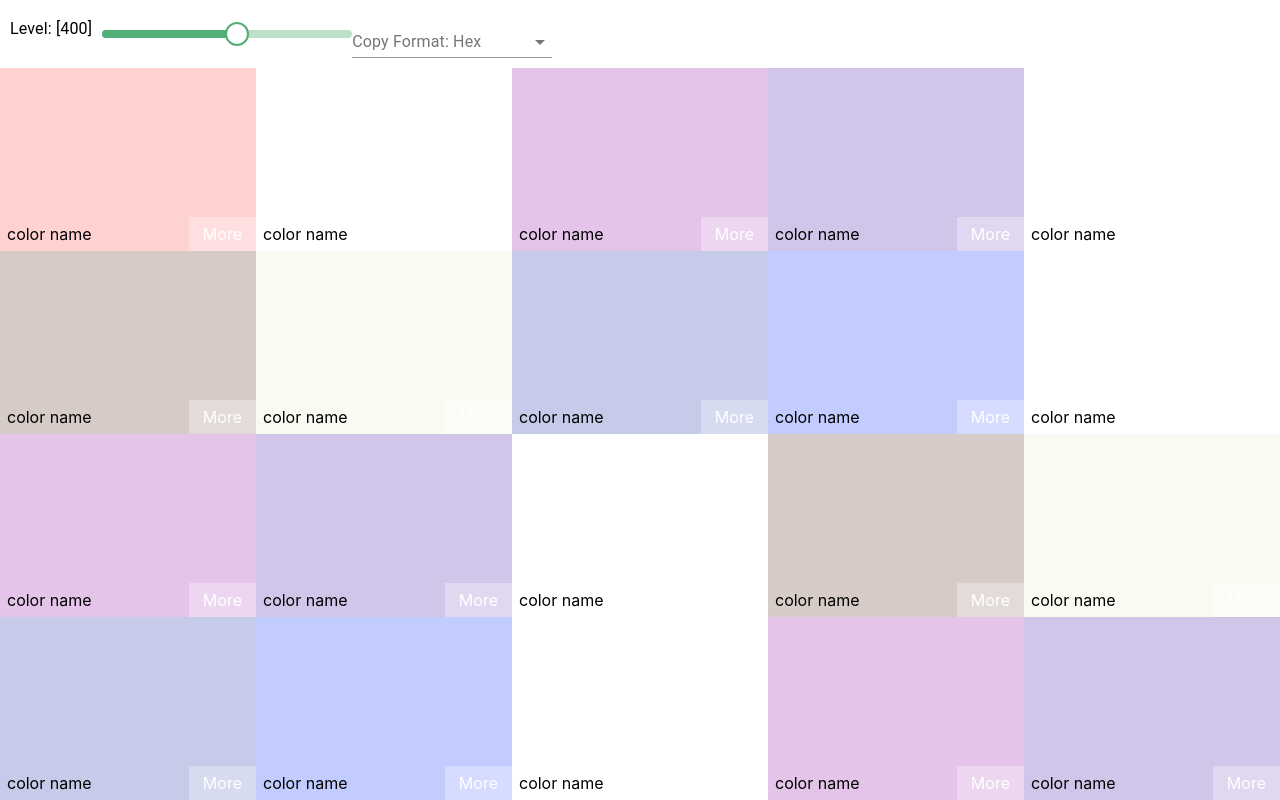
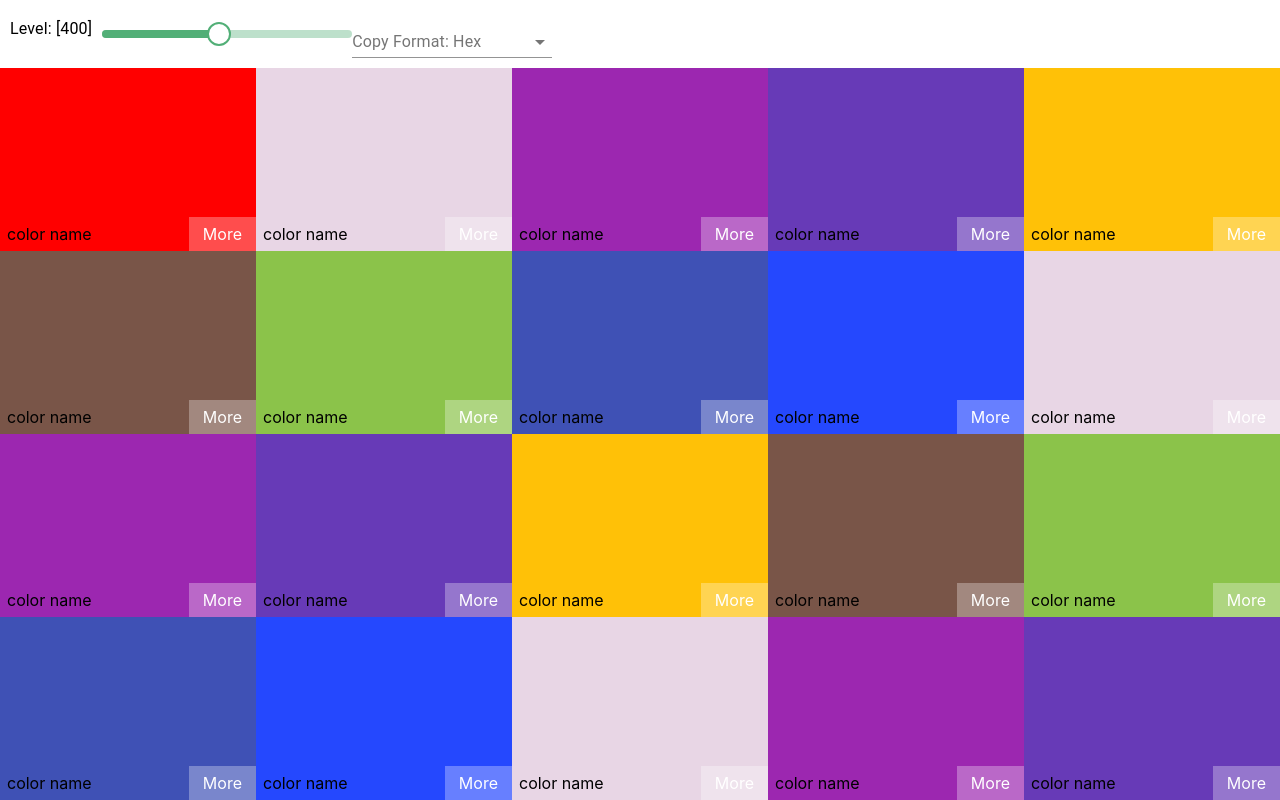
Before and after one commit to lucas-mdiniz/color-palette, a React (Create React App) app: page /palette/asd in a window 1280 px wide. Built offline with nearby package versions, Linux system fonts and the light colour scheme; data requests are answered from the project's data file; the HTML template or start-up script is replaced by a standard one.

Commit message:
adjust the color shades with the luminance function

```diff
--- a/src/ColorBox.js
+++ b/src/ColorBox.js
@@ -89,18 +89,22 @@ class ColorBox extends Component{
         this.copyColor = this.copyColor.bind(this);
     }
 
-    colorFormated(){
+    colorFormated(colors){
         if(this.props.colorFormat === 'hex'){
-            return(color(this.props.color).hex());
+            return(color(colors).hex());
         } else if(this.props.colorFormat === 'rgb'){
-            return(`rgb(${color(this.props.color).rgb().map(color => color)})`);
+            return(`rgb(${color(colors).rgb().map(color => color)})`);
         } else {
-            return(`rgba(${color(this.props.color).rgba().map(color => color)})`);
+            return(`rgba(${color(colors).rgba().map(color => color)})`);
         }
     }
 
     colorLuminance(){
-        return chroma(this.props.color).luminance(chroma(this.props.color).luminance() + this.props.luminanceLevel/800);
+        if(this.props.luminanceLevel !== 400){
+            return chroma(this.props.color).luminance(chroma(this.props.color).luminance() + this.props.luminanceLevel/900);
+        } else {
+            return this.props.color;
+        }
     }
 
     copyColor(){
@@ -109,8 +113,7 @@ class ColorBox extends Component{
 
     render(){
 
-        const color = this.props.luminanceLevel ? this.colorLuminance() : this.props.color;
-        console.log(color);
+        let color = this.colorFormated(this.props.luminanceLevel ? this.colorLuminance() : this.props.color);
 
         return(
             <CopyToClipboard text={color} onCopy={this.copyColor}>
--- a/src/ColorShades.js
+++ b/src/ColorShades.js
@@ -4,6 +4,7 @@ import chroma from "chroma-js";
 import ColorBox from './ColorBox';
 import PaletteHeader from './PaletteHeader';
 import styled from 'styled-components';
+
 
 
 const Container = styled.div`
@@ -14,7 +15,7 @@ const Container = styled.div`
 `;
 
 const GridItem = styled.div`
-    width: 25%;
+    width: 20%;
     height: 50%;
 `;
 
@@ -27,7 +28,7 @@ const PaletteWrapper = styled.div`
 class ColorShades extends Component{
 
     static defaultProps = {
-        paleteSize: 8
+        paleteSize: 9
     }
 
     constructor(){
@@ -47,14 +48,36 @@ class ColorShades extends Component{
     colorShades(){
         const
             color = this.props.location.state.color,
-            step = 1/(this.props.paleteSize + 1);
+            luminance = chroma(color).luminance();
 
-        let colorShadesArray = [];
+        let colorShadesArray = [],
+            i=0,
+            colorUp = luminance,
+            colorDown = luminance,
+            stepDown,
+            stepUp;
 
-        for(let i = step; i<=Math.ceil(1-step); i+=step){
-            if(colorShadesArray.length <this.props.paleteSize){
-                colorShadesArray.push(chroma(color).luminance(i).hex());
+        if(luminance < 0.5){
+            stepUp = luminance/(this.props.paleteSize/2);
+            stepDown = (1-luminance)/(this.props.paleteSize/2);
+        } else{
+            stepDown = luminance/(this.props.paleteSize/2);
+            stepUp = (1-luminance)/(this.props.paleteSize/2);
+        }
+
+        while( i < (this.props.paleteSize/2) ){
+
+            if( i === 0 ){
+                colorShadesArray.push(color);
             }
+            else{
+                colorShadesArray.push(chroma(color).luminance(colorUp).hex());
+                colorShadesArray.unshift(chroma(color).luminance(colorDown).hex());
+            }
+
+            colorUp -= stepUp;
+            colorDown += stepDown;
+            i++;
         }
 
         return colorShadesArray;
--- a/src/PaletteHeader.js
+++ b/src/PaletteHeader.js
@@ -87,7 +87,7 @@ class PaletteHeader extends Component{
                             valueLabelDisplay="auto"
                             step={100}
                             min={50}
-                            max={700}
+                            max={800}
                             value={this.state.luminanceSlider}
                             onChange={this.handleSlider}
                             name='luminanceSlider'
```
